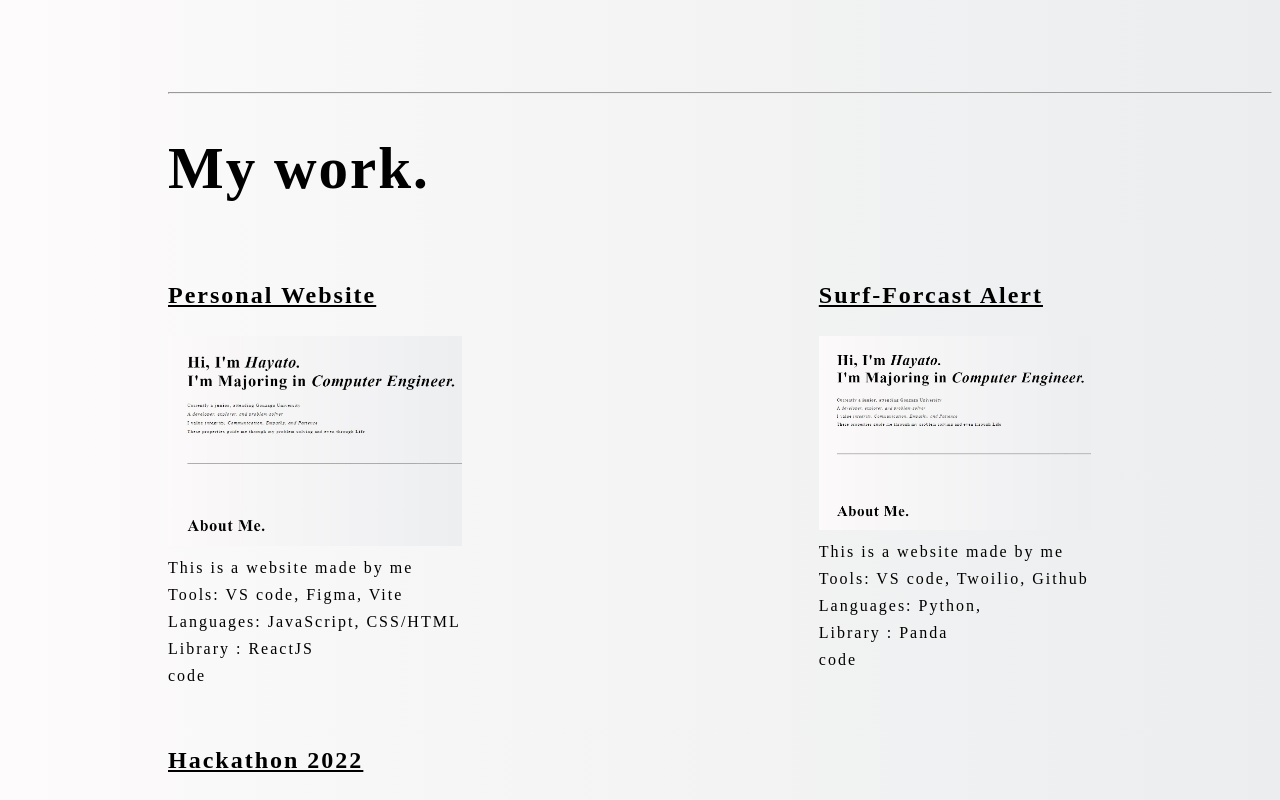
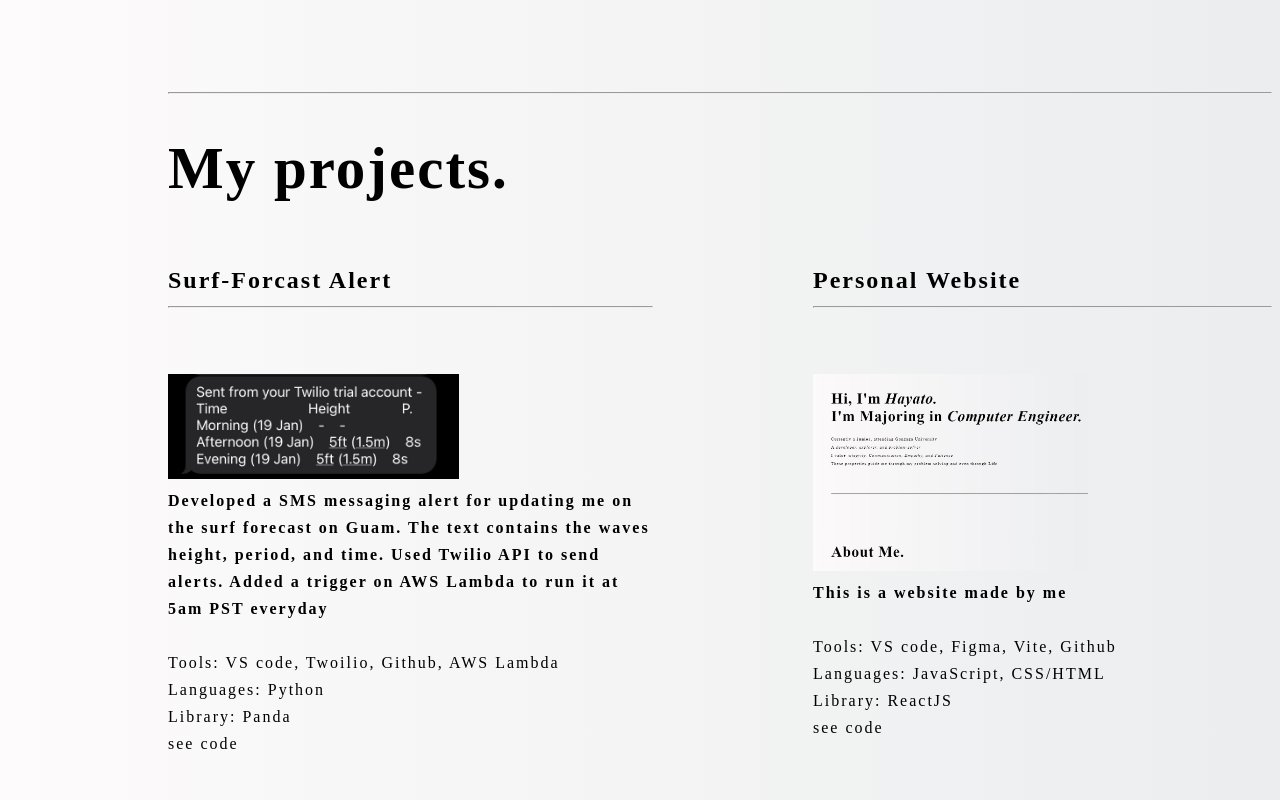
Before and after one commit to CaptianHa/personalWeb, a React (Vite) app: page / in a window 1280 px wide. Shown: the part 1300-2100 px from the top of the page. Built offline with nearby package versions, Linux system fonts and the light colour scheme; a web font is replaced by a local one.

Commit message:
11/30/23

```diff
--- a/App.jsx
+++ b/App.jsx
@@ -7,11 +7,12 @@ import workData from "./workData"
 import Footer from "./components/Footer"
 export default function App(){
 
-    const work = workData.map(item => {
+    const work = workData.map((item, index) => {
         return (
         <MyWork
          key={item.id}
          item={item}
+         tools = {item.tools}
          />
         )
     })
--- a/components/Mywork.jsx
+++ b/components/Mywork.jsx
@@ -1,7 +1,8 @@
 import React from 'react'
-import website from '../images/website.jpg'
+
 
 export default function MyWork(props){
+
 
 
     return (
@@ -9,22 +10,24 @@ export default function MyWork(props){
 
         <div className="work--container">
           <h1>
-             <u>{props.item.project}</u>
+             {props.item.project}
+             <hr className="line--2"></hr>
             <br></br> <br></br>
-            <img className="work--photo" src={website} />
+            <img className="work--photo" src={props.item.picture} />
+
             <br></br>
-            <p1 className="work--description">
-              {props.item.description}
+            <p1 className="work--container">
+              <p1 className ="work--description">{props.item.description}</p1>
               <br></br>
-              Tools: {props.item.tools.at(0)}, {props.item.tools.at(1)},{" "}
-              {props.item.tools.at(2)}
               <br></br>
-              Languages: {props.item.language.at(0)},{" "}
-              {props.item.language.at(1)}
+              Tools: {props.item.tools}
               <br></br>
-              Library : {props.item.library.at(0)}
+              Languages: {props.item.language}
               <br></br>
-              <a className="link--project"href = {props.item.link} target="_blank" rel="noopener noreferrer">code</a>
+              Library: {props.item.library}
+              <br></br>
+              <a className="link--project"href = {props.item.link} target="_blank" rel="noopener noreferrer">see code</a>
+
             </p1>
           </h1>
         </div>
--- a/components/SecondPage.jsx
+++ b/components/SecondPage.jsx
@@ -34,7 +34,7 @@ export default function SecondPage(){
 
                 </div>
                 <hr className="line-1"></hr>
-                <h1 className="header">My work.</h1>
+                <h1 className="header">My projects.</h1>
             </div>
 
         </div>
--- a/styles.css
+++ b/styles.css
@@ -90,7 +90,7 @@ img:hover{
 
 .third--page{
     padding-left: 160px;
-    margin-top: 20px;
+    margin-top: 5px;
  }
 
 
@@ -105,11 +105,14 @@ img:hover{
     grid-template-columns: auto auto ;
 }
 
-.work--description{
+.work--container{
    font-weight: normal;
    font-size: 16px;
 }
 
+.work--description{
+    font-weight: 600;
+}
 .link--project{
     text-decoration: none;
     color:black;
@@ -139,6 +142,11 @@ ion-icon{
     color:black;
 }
 
+ion-icon:hover{
+    box-shadow: 0 0 11px black;
+    transition: box-shadow .3s;
+}
+
 .social--media{
     margin-right: 20px;
 }
--- a/workData.jsx
+++ b/workData.jsx
@@ -1,36 +1,40 @@
+
+
+
 export default [
+        {
+            "id": "1",
+            "project": "Surf-Forcast Alert",
+            "description": "Developed a SMS messaging alert for updating me on the surf forecast on Guam. The text contains the waves height, period, and time. Used Twilio API to send alerts. Added a trigger on AWS Lambda to run it at 5am PST everyday",
+            "tools":["VS code, ", "Twoilio, ", "Github, ", "AWS Lambda"],
+            "language":["Python"],
+            "library": ["Panda"],
+            "link":["https://github.com/CaptianHa/Surf-Forecast"],
+            "picture":["../images/surf-forecast.jpg"]
+        },
 
         {
-            "id": "1",
+            "id": "2",
             "project": "Personal Website",
             "description": "This is a website made by me",
-            "tools":["VS code", "Figma", "Vite", "Github"],
-            "language":["JavaScript", "CSS/HTML"],
+            "tools":["VS code, ", "Figma, ", "Vite, ", "Github"],
+            "language":["JavaScript, ", "CSS/HTML"],
             "library": ["ReactJS"],
             "link":["https://github.com/CaptianHa/personalWeb"],
+            "picture":["../images/website.jpg"]
 
 
         },
 
         {
-            "id": "2",
-            "project": "Surf-Forcast Alert",
-            "description": "This is a website made by me",
-            "tools":["VS code", "Twoilio", "Github"],
-            "language":["Python"],
-            "library": ["Panda"],
-            "link":["https://github.com/CaptianHa/Surf-Forecast"],
-
-
-        },
-        {
             "id": "3",
             "project": "Hackathon 2022",
-            "description": "This is a website made by me",
-            "tools":["VS code", "Github"],
-            "language":["JavaScript", "CSS/HTML"],
+            "description": "My team of three noticed that Gonzaga doesn't have a quiz you can take to help you decide major you want to do, so we made a website to help choose your major for Gonzaga University.",
+            "tools":["VS code, ", "Github"],
+            "language":["JavaScript, ", "CSS/HTML"],
             "library": ["none"],
             "link":["https://github.com/CaptianHa/Hackathon-2022"],
+            "picture":["../images/hackathon.jpg"]
 
 
         }
```
Also changed, not shown: images/hackathon.jpg (added), images/surf-forecast.jpg (added).
